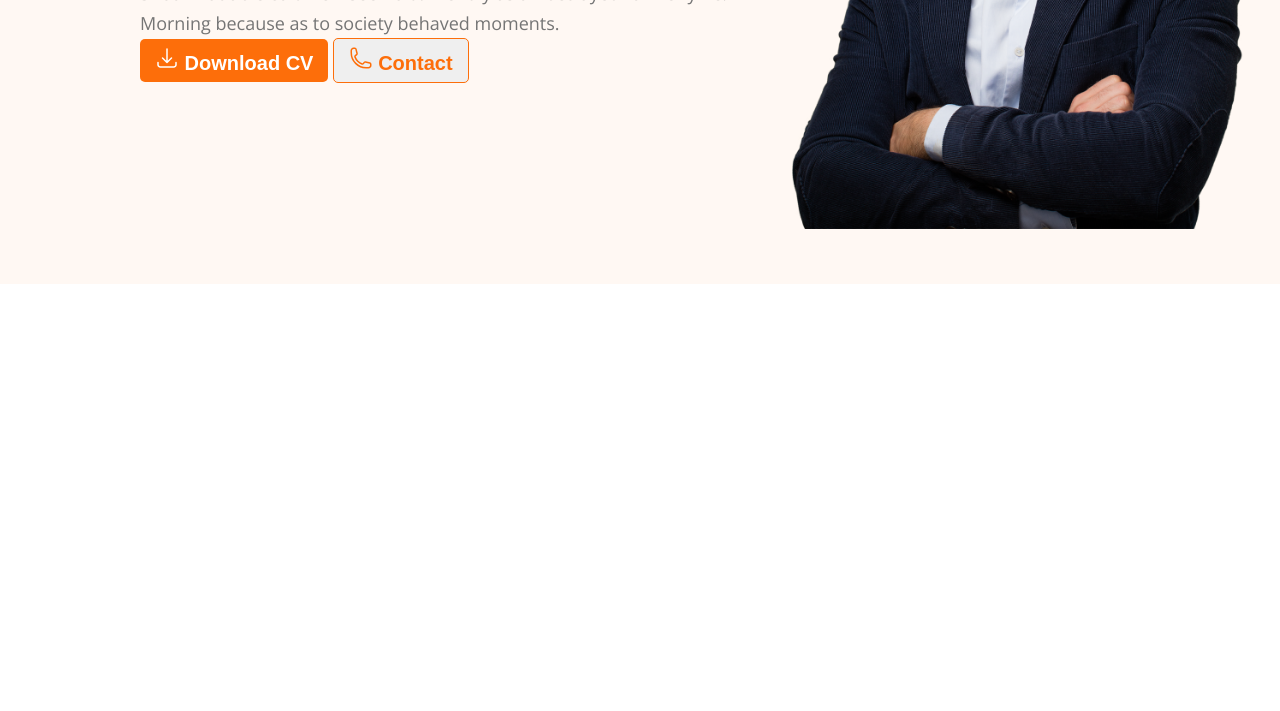
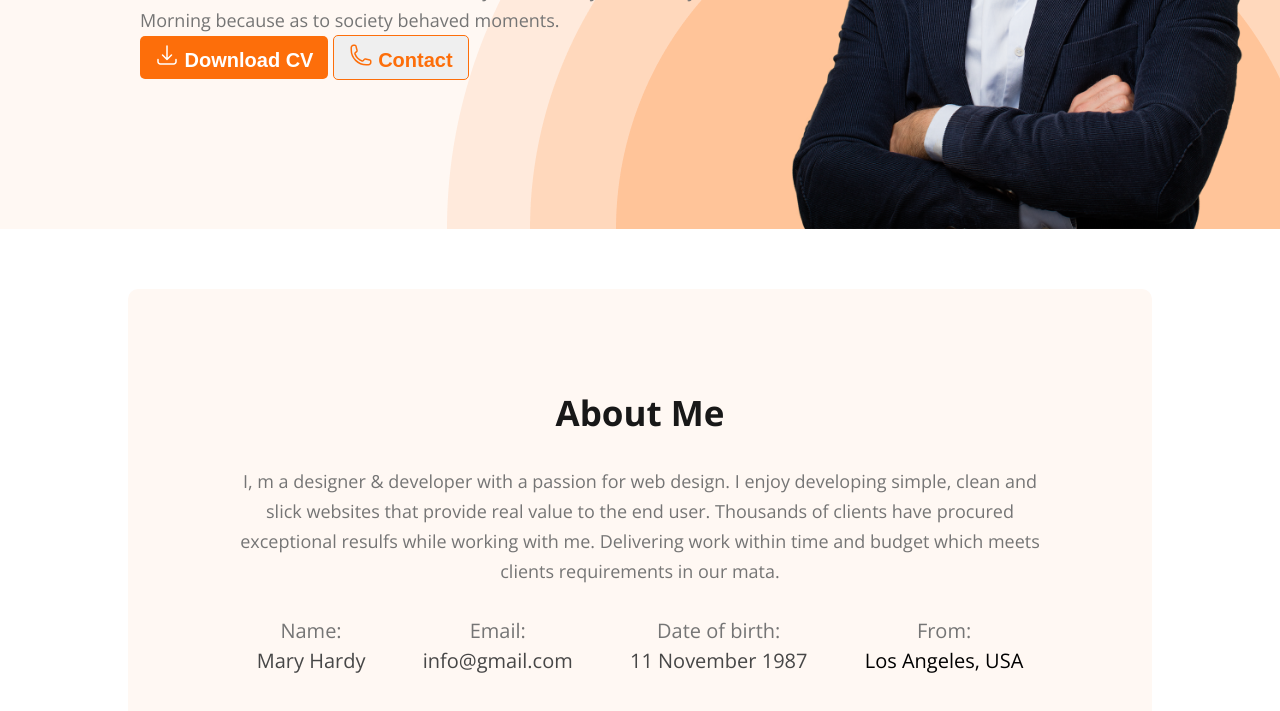
Before and after one commit to Muzahidul1/web-development-portfolio, a plain HTML site: page index.html in a window 1280 px wide. Shown: the part 441-1152 px from the top of the page. Before the commit the page ends 800 px from the top, so only its background shows below. Drawn offline with nearby package versions, Linux system fonts and the light colour scheme.

Commit message:
about me section added

```diff
--- a/css/style.css
+++ b/css/style.css
@@ -15,6 +15,9 @@ body{
 
 header{
     background-color: #FFF8F3;
+    background-image: url("../images/header_bg.png");
+    background-repeat: no-repeat;
+    background-position: bottom right;
 }
 
 header > nav,
@@ -78,7 +81,7 @@ nav > p > span{
 .banner{
     display: flex;
     align-items: center;
-    padding: 30px 30px 50px 140px;
+    padding: 30px 30px 0px 140px;
 }
 
 .banner-text > .p-first {
@@ -104,6 +107,8 @@ nav > p > span{
     width: 500px;
 }
 
+
+
 .banner button{
     padding: 7px 15px;
     font-size: 20px;
@@ -128,3 +133,56 @@ button svg{
     color: #FD6E0A;
     border: 1px solid #FD6E0A;
 }
+
+/* main css code */
+
+.main-container {
+    max-width: 1180px;
+    width: 80%;
+    margin: 0 auto;
+}
+
+.about{
+    text-align: center;
+    border-radius: 10px;
+    background: rgb(255, 248, 243,1);
+    margin: 60px 0;
+    padding: 100px;
+}
+
+.about h2{
+    color: var(--dark-01, #181818);
+    font-size: 35px;
+    font-weight: 700;
+}
+
+.about-me{
+    color: var(--dark-03, #757575);
+    font-size: 18px;
+    font-weight: 400;
+    line-height: 30px;
+    padding: 30px 0;
+}
+
+.info{
+    display: flex;
+    align-items: center;
+    justify-content: space-around;
+}
+
+
+.about .info-q{
+   color: rgba(117, 117, 117, 1);
+
+}
+
+
+.info p{
+    font-size: 20px;
+    font-weight: 400;
+    line-height: 30px;
+}
+
+.info .info-ans{
+    color: rgba(71, 71, 71, 1);
+}
--- a/index.html
+++ b/index.html
@@ -35,10 +35,55 @@
                     <path d="M2.25 6.75C2.25 15.034 8.966 21.75 17.25 21.75H19.5C20.0967 21.75 20.669 21.5129 21.091 21.091C21.5129 20.669 21.75 20.0967 21.75 19.5V18.128C21.75 17.612 21.399 17.162 20.898 17.037L16.475 15.931C16.035 15.821 15.573 15.986 15.302 16.348L14.332 17.641C14.05 18.017 13.563 18.183 13.122 18.021C11.4849 17.4191 9.99815 16.4686 8.76478 15.2352C7.53141 14.0018 6.58087 12.5151 5.979 10.878C5.817 10.437 5.983 9.95 6.359 9.668L7.652 8.698C8.015 8.427 8.179 7.964 8.069 7.525L6.963 3.102C6.90214 2.85869 6.76172 2.6427 6.56405 2.48834C6.36638 2.33397 6.1228 2.25008 5.872 2.25H4.5C3.90326 2.25 3.33097 2.48705 2.90901 2.90901C2.48705 3.33097 2.25 3.90326 2.25 4.5V6.75Z" stroke="#FD6E0A" stroke-width="1.5" stroke-linecap="round" stroke-linejoin="round"/>
                   </svg> Contact</button>
             </div>
-            <figure>
+
                 <img class="profile-pic" src="images/hardy.png" alt="">
-            </figure>
+
         </section>
     </header>
+
+
+
+    <main class="main-container">
+        <section class="about">
+            <h2>
+                About Me
+            </h2>
+            <p class="about-me">
+                I, m a designer & developer with a passion for web design. I enjoy developing simple, clean and slick websites that provide real value to the end user. Thousands of clients have procured exceptional resulfs while working with me. Delivering work within time and budget which meets clients requirements in our mata.
+            </p>
+            <div class="info">
+                <div>
+                    <p class="info-q">
+                        Name:
+                    </p>
+                    <p class="info-ans">
+                        Mary Hardy
+                    </p>
+                </div>
+                <div>
+                    <p class="info-q">
+                        Email:
+                    </p>
+                    <p class="info-ans">
+                        info@gmail.com
+                    </p>
+                </div>
+                <div>
+                    <p class="info-q">
+                        Date of birth:
+                    </p>
+                    <p class="info-ans">
+                        11 November 1987
+                    </p>
+                </div>
+                <div>
+                    <p class="info-q">
+                        From:
+                    </p class="info-ans">
+                    <p> Los Angeles, USA</p>
+                </div>
+            </div>
+        </section>
+    </main>
 </body>
 </html>
```
